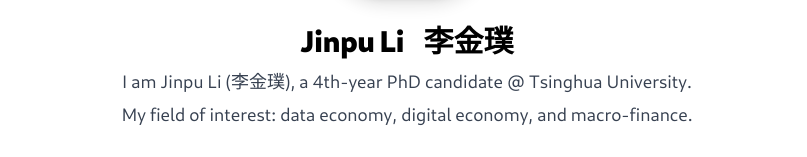
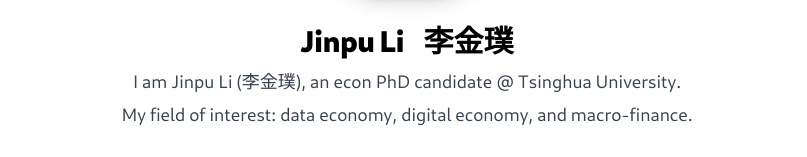
Before and after one commit to lijinpu/lijinpu.github.io, a Next.js app: page / in a window 1280 px wide. Shown: the part 264-421 px from the top of the page, without its empty margins (233-1040 px from the left). Built offline with nearby package versions, Linux system fonts and the light colour scheme.

Commit message:
auto update

```diff
--- a/pages/index.tsx
+++ b/pages/index.tsx
@@ -21,7 +21,7 @@ export default function Home() {
 
       {/* 简介段落拆分为两句 */}
       <p className="text-lg text-gray-700 dark:text-gray-300 max-w-2xl leading-relaxed mb-1">
-        I am Jinpu Li (李金璞), a 4th-year PhD candidate @ Tsinghua University.
+        I am Jinpu Li (李金璞), an econ PhD candidate @ Tsinghua University.
       </p>
       <p className="text-lg text-gray-700 dark:text-gray-300 max-w-2xl leading-relaxed mb-8">
         My field of interest: data economy, digital economy, and macro-finance.
```
